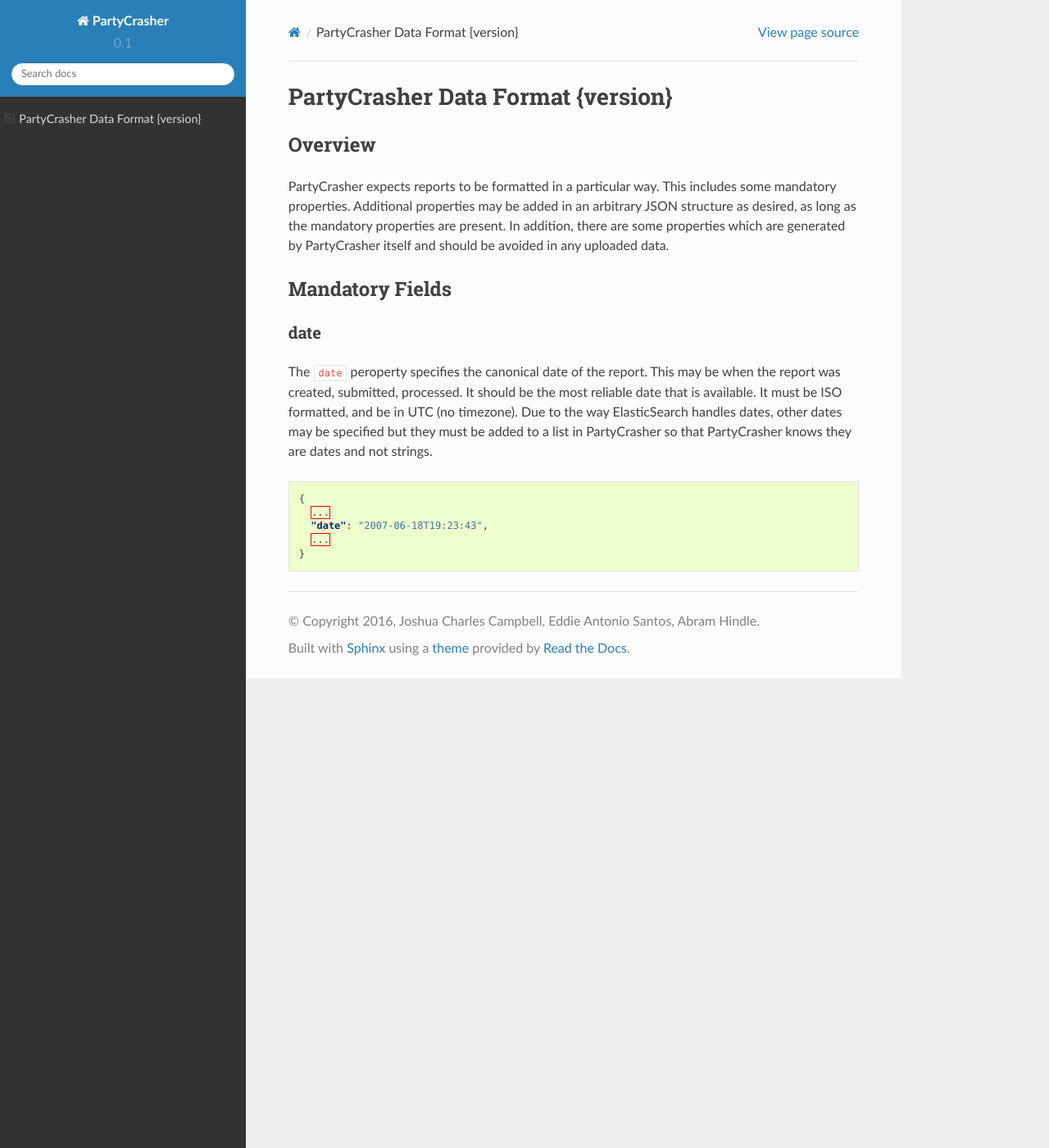
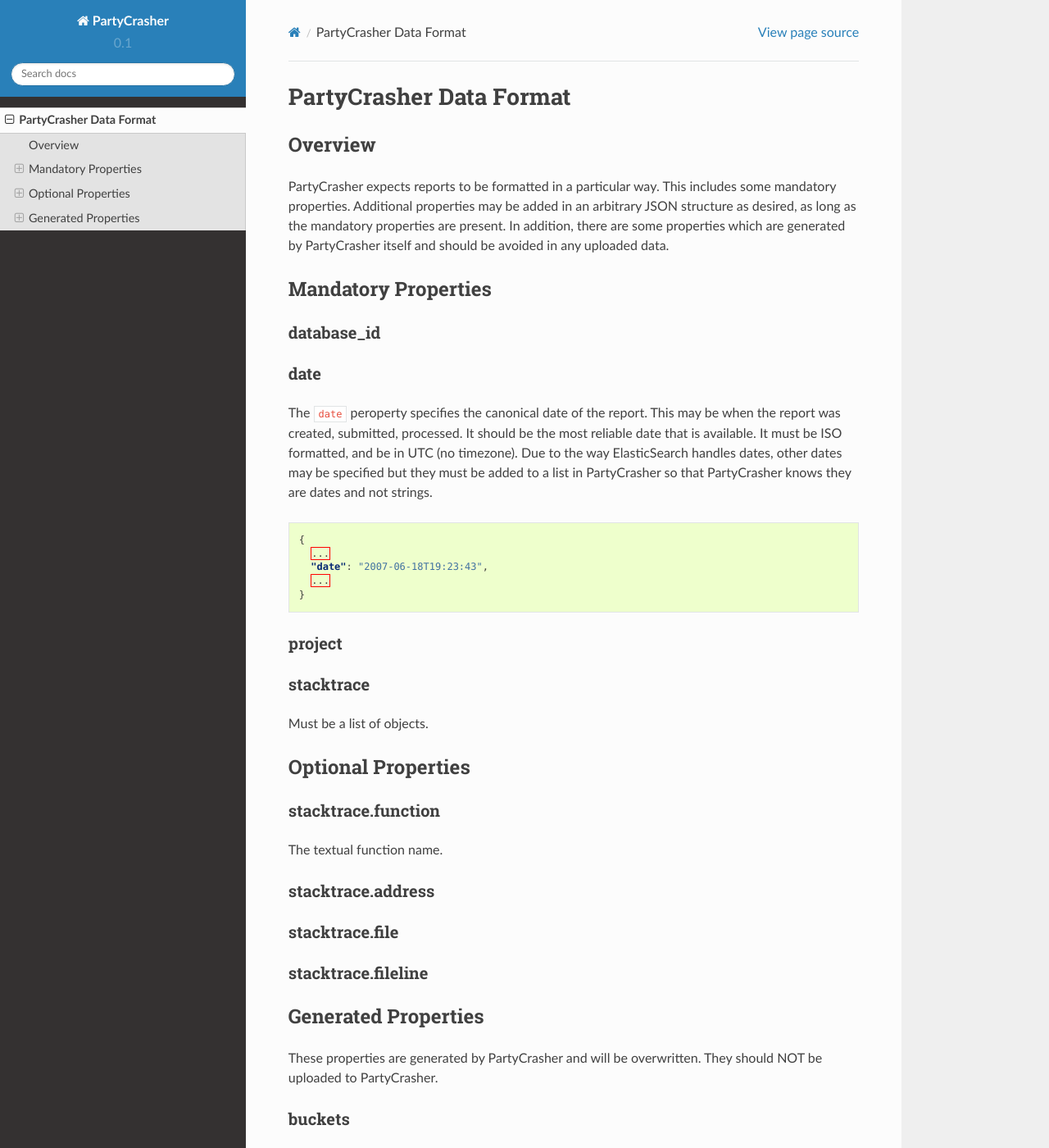
Before and after one commit to naturalness/partycrasher, a Sphinx documentation site: the page built from docs/data-format.rst, in a window 1280 px wide and 1400 px high. Shown: the whole window at 82% size. Built offline with Sphinx 7.4.7 and the Read the Docs theme 2.0.0, drawn with Linux system fonts in a browser that asks for light colours; pages that are not in the unit, such as notebooks, are missing from menus; some of the changed text lies outside the part shown.

Commit message:
start documentation

```diff
--- a/docs/data-format.rst
+++ b/docs/data-format.rst
@@ -1,5 +1,5 @@
 *******************************
-PartyCrasher Data Format {version}
+PartyCrasher Data Format
 *******************************
 
 Overview
@@ -11,10 +11,13 @@
 are present. In addition, there are some properties which are generated by
 PartyCrasher itself and should be avoided in any uploaded data.
 
-Mandatory Fields
-================
+Mandatory Properties
+====================
 
 .. highlight:: JSON
+
+database_id
+-----------
 
 date
 ----
@@ -34,3 +37,42 @@
     "date": "2007-06-18T19:23:43",
     ...
   }
+
+project
+-------
+
+stacktrace
+----------
+
+Must be a list of objects.
+
+
+Optional Properties
+===================
+
+stacktrace.function
+-------------------
+
+The textual function name.
+
+stacktrace.address
+------------------
+
+stacktrace.file
+---------------
+
+stacktrace.fileline
+-------------------
+
+
+Generated Properties
+====================
+
+These properties are generated by PartyCrasher and will be overwritten.
+They should NOT be uploaded to PartyCrasher.
+
+buckets
+-------
+
+stacktrace.logdf
+----------------
--- a/docs/index.rst
+++ b/docs/index.rst
@@ -5,6 +5,8 @@
 
 .. toctree::
    :maxdepth: 2
+
+   data-format
 
    rest-api
 
```
